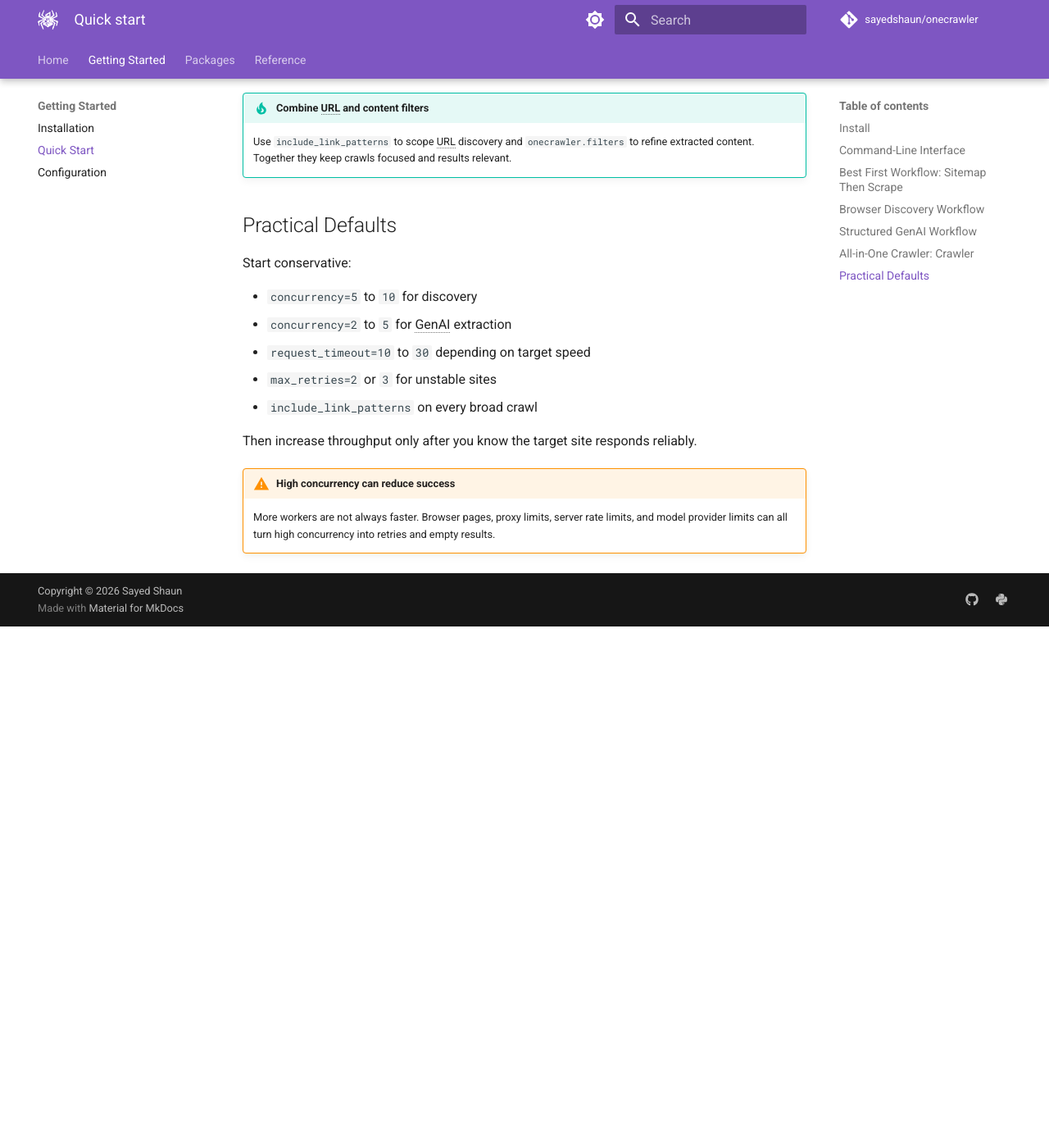
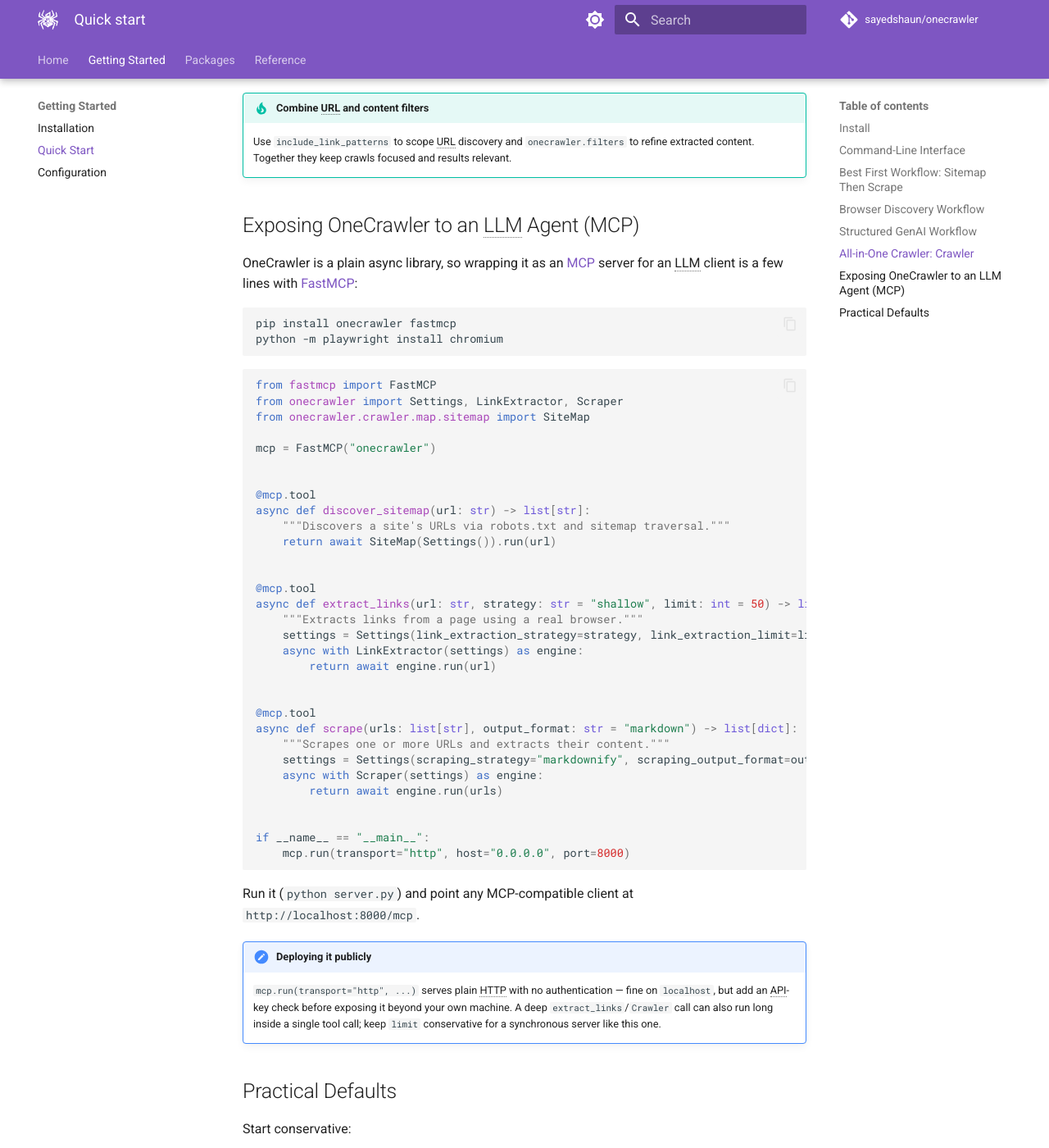
Before and after one commit to sayedshaun/onecrawler, an MkDocs documentation site: the page built from docs/quick-start.md, in a window 1280 px wide and 1400 px high, scrolled down 5333 px. Shown: the whole window at 82% size. Built offline with MkDocs 1.6.1 and Material for MkDocs 9.7.7, drawn with Linux system fonts in a browser that asks for light colours; comment, search, counter and statistics services are not loaded; before the commit the page ends 6097 px from its top, so only the background shows below that.

Commit message:
docs: add MCP server example to quick start guide

````diff
--- a/docs/quick-start.md
+++ b/docs/quick-start.md
@@ -254,6 +254,59 @@ async with Crawler(settings) as engine:
     to refine extracted content. Together they keep crawls focused and results
     relevant.
 
+## Exposing OneCrawler to an LLM Agent (MCP)
+
+OneCrawler is a plain async library, so wrapping it as an [MCP](https://modelcontextprotocol.io)
+server for an LLM client is a few lines with [FastMCP](https://gofastmcp.com):
+
+```bash
+pip install onecrawler fastmcp
+python -m playwright install chromium
+```
+
+```python
+from fastmcp import FastMCP
+from onecrawler import Settings, LinkExtractor, Scraper
+from onecrawler.crawler.map.sitemap import SiteMap
+
+mcp = FastMCP("onecrawler")
+
+
+@mcp.tool
+async def discover_sitemap(url: str) -> list[str]:
+    """Discovers a site's URLs via robots.txt and sitemap traversal."""
+    return await SiteMap(Settings()).run(url)
+
+
+@mcp.tool
+async def extract_links(url: str, strategy: str = "shallow", limit: int = 50) -> list[str]:
+    """Extracts links from a page using a real browser."""
+    settings = Settings(link_extraction_strategy=strategy, link_extraction_limit=limit)
+    async with LinkExtractor(settings) as engine:
+        return await engine.run(url)
+
+
+@mcp.tool
+async def scrape(urls: list[str], output_format: str = "markdown") -> list[dict]:
+    """Scrapes one or more URLs and extracts their content."""
+    settings = Settings(scraping_strategy="markdownify", scraping_output_format=output_format)
+    async with Scraper(settings) as engine:
+        return await engine.run(urls)
+
+
+if __name__ == "__main__":
+    mcp.run(transport="http", host="0.0.0.0", port=8000)
+```
+
+Run it (`python server.py`) and point any MCP-compatible client at `http://localhost:8000/mcp`.
+
+!!! note "Deploying it publicly"
+    `mcp.run(transport="http", ...)` serves plain HTTP with no authentication —
+    fine on `localhost`, but add an API-key check before exposing it beyond
+    your own machine. A deep `extract_links`/`Crawler` call can also run long
+    inside a single tool call; keep `limit` conservative for a synchronous
+    server like this one.
+
 ## Practical Defaults
 
 Start conservative:
````
